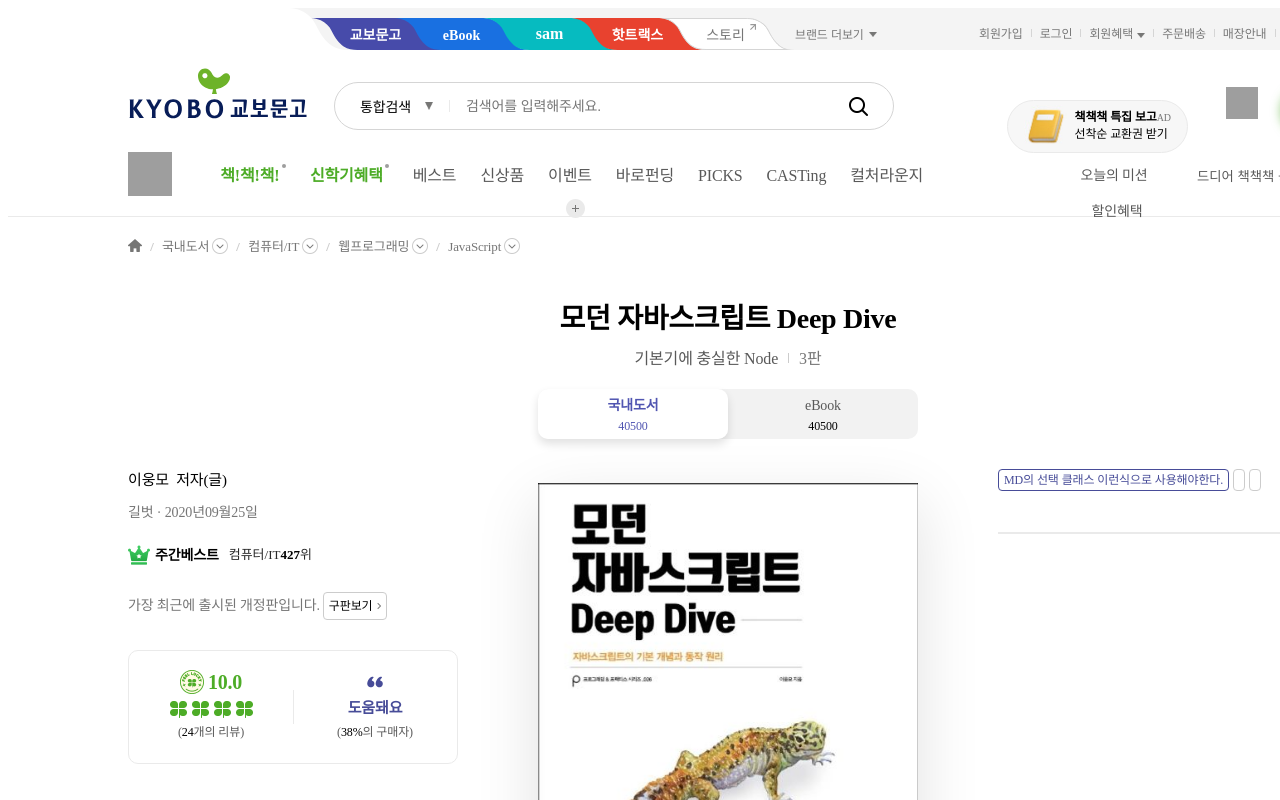
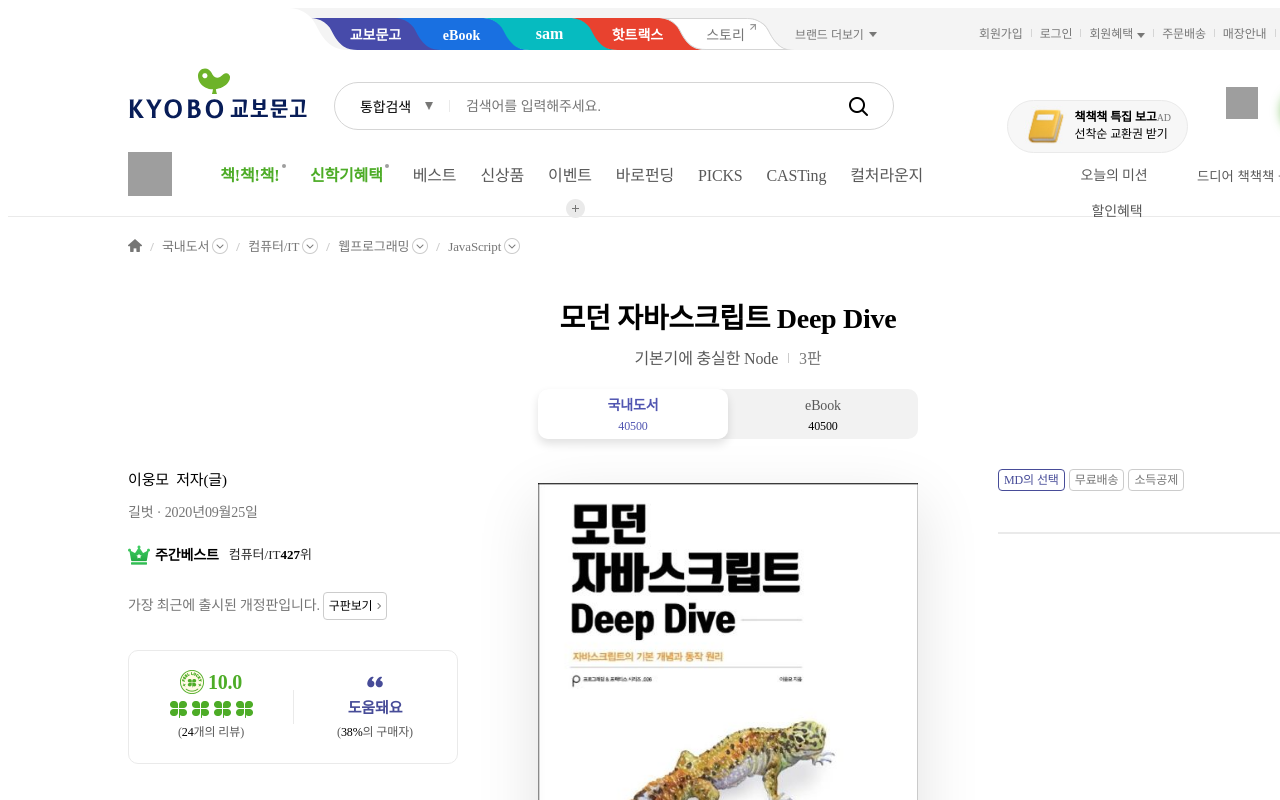
Before and after one commit to jh328/kyobo-clone, a Next.js app: page /detail/1 in a window 1280 px wide. Shown: the top 800 px of the page. Built offline with nearby package versions, Linux system fonts and the light colour scheme; no server answers; grey boxes are pictures that could not be loaded.

Commit message:
badge completed

```diff
--- a/src/app/detail/[id]/page.tsx
+++ b/src/app/detail/[id]/page.tsx
@@ -204,10 +204,10 @@ export default function Detail() {
                                         <div className={`${styles.pord_brea}`}>
                                             <div className={styles.badge_list_box}>
                                                 <span className={`${styles.badge_md} ${styles.badge_pr}`}>
-                                                    <span className={styles['badge-text']}>MD의 선택</span> 클래스 이런식으로 사용해야한다.
+                                                    <span className={styles['badge-text']}>MD의 선택</span>
                                                 </span>
-                                                <span className={`${styles.badge_md} ${styles.badge_gray}`}></span>
-                                                <span className={`${styles.badge_md} ${styles.badge_gray}`}></span>
+                                                <span className={`${styles.badge_md} ${styles.badge_gray} ${styles['badge-text']}`}>무료배송</span>
+                                                <span className={`${styles.badge_md} ${styles.badge_gray} ${styles['badge-text']}`}>소득공제</span>
                                             </div>
                                             <div className={styles.prod_price_box}></div>
                                         </div>
```
